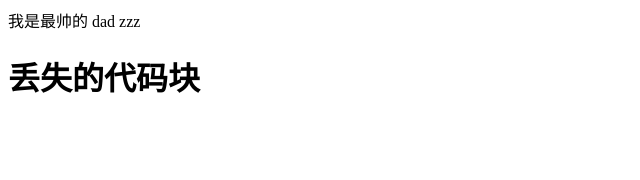
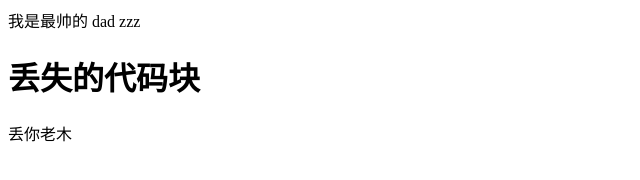
Before and after one commit to adminsss123/rember, a plain HTML site: page rember.html in a window 1280 px wide. Shown: the full height of the page, 0-640 px from the left. Drawn offline with Linux system fonts and the light colour scheme.

Commit message:
zheshinima

```diff
--- a/rember.html
+++ b/rember.html
@@ -10,5 +10,6 @@
     我是最帅的
  dad zzz
  <h1>丢失的代码块</h1>
+ 丢你老木
 </body>
 </html>
```
